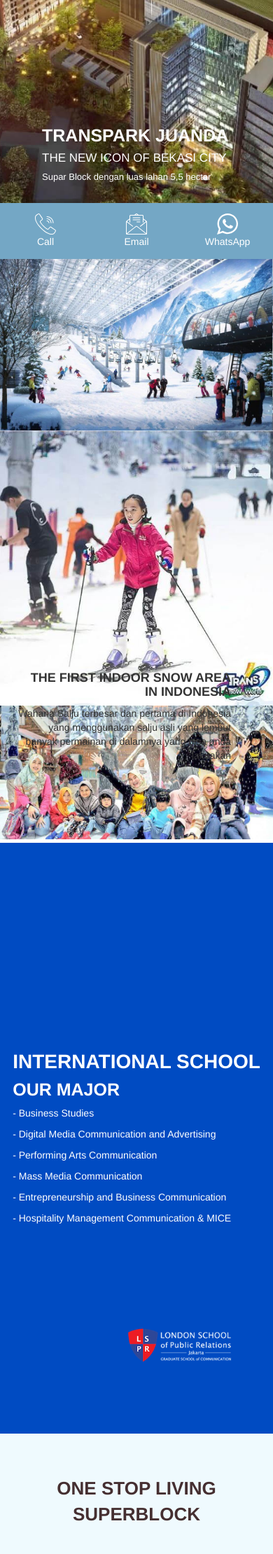
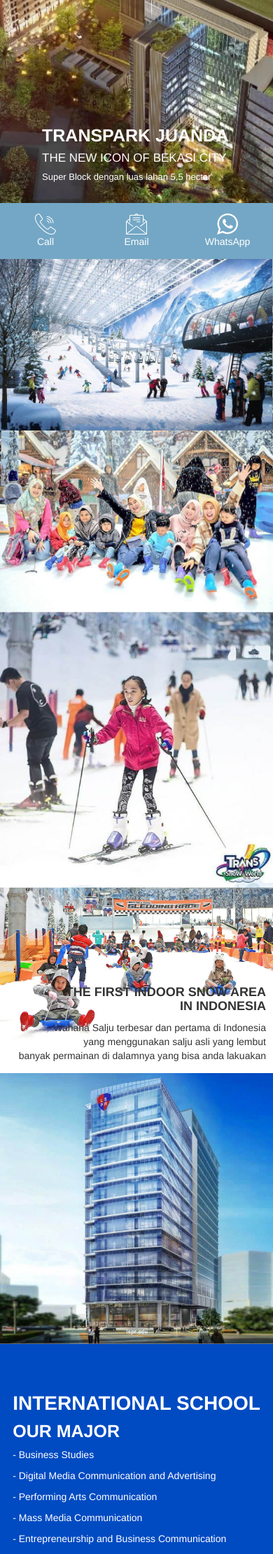
Before and after one commit to wandasyahputra/tp_juanda, a PHP site: page / in a window 390 px wide. Shown: the part 474-2694 px from the top of the page at 70% size. Run offline with PHP 8.4, Linux system fonts and the light colour scheme; some libraries are stand-ins or nearby versions.

Commit message:
change some mobile style

```diff
--- a/assets/css/style.css
+++ b/assets/css/style.css
@@ -262,6 +262,9 @@
     border-radius: 45px;
     font-weight: bold;
 }
+.mobile-only {
+    display: none;
+}
 .btn-start {
     padding: 12px;
     color: #452f31;
@@ -274,9 +277,9 @@
     display: inline-block;
 }
 .footer-title1 {
-    font-size: 26px;
+    font-size: 20px;
     line-height: 23px;
-    letter-spacing: 6px;
+    letter-spacing: 5px;
     margin-top: 40px;
 }
 .bold {
@@ -297,7 +300,7 @@
     line-height: 23px;
     font-size: 26px;
     font-weight: bolder;
-    letter-spacing: 6px;
+    letter-spacing: 5px;
 }
 .footer-addon {
     letter-spacing: 1px;
@@ -379,6 +382,27 @@
     .home-container h5 {
         font-size: 13px;
     }
+    #internationalschool .left-container {
+        align-items: inherit;
+        padding-top: 60px;
+        height: 80vh;
+    }
+    #internationalschool {
+        height: auto;
+        display: flex;
+        flex-direction: column;
+    }
+    #transsnowworld {
+        height: 100%;
+    }
+    .transsnowworld-title {
+        right: 10px;
+        bottom: 0px;
+    }
+    .mobile-only {
+        display: inline;
+        width: 100%;
+    }
     .w-800 {
         width: 80%;
     }
--- a/index.html
+++ b/index.html
@@ -46,11 +46,25 @@
 				<div class="home-container">
                     <h3>TRANSPARK JUANDA</h3>
                     <h4>THE NEW ICON OF BEKASI CITY</h4>
-                    <h5>Supar Block dengan luas lahan 5,5 hectar</h5>
+                    <h5>Super Block dengan luas lahan 5,5 hectar</h5>
                 </div>
 			</div>
 			<div id="transsnowworld" class="container-fluid page">
-                <div class="part-1">
+				<div class="mobile-only">
+					<div class="box-img">
+						<img class="img-100" src="assets/img/03 trans snow.jpg">
+					</div>
+					<div class="box-img">
+						<img class="img-100" src="assets/img/05 trans snow.jpg">
+					</div>
+					<div class="box-img">
+						<img class="img-100" src="assets/img/04 trans snow.jpg">
+					</div>
+					<div class="box-img">
+						<img class="img-100" src="assets/img/02 trans snow.jpg">
+					</div>
+				</div>
+                <div class="part-1 web-only">
                     <div class="box-img">
                         <img class="img-100" src="assets/img/03 trans snow.jpg">
                     </div>
@@ -76,7 +90,8 @@
                     </p>
                 </div>
             </div>
-            <div id="internationalschool" class="page">
+            <div id="internationalschool">
+				<img class="mobile-only" src="assets/img/06 LSPR.jpg">
 				<div class="left-container">
 					<div>
 						<h4>
```
